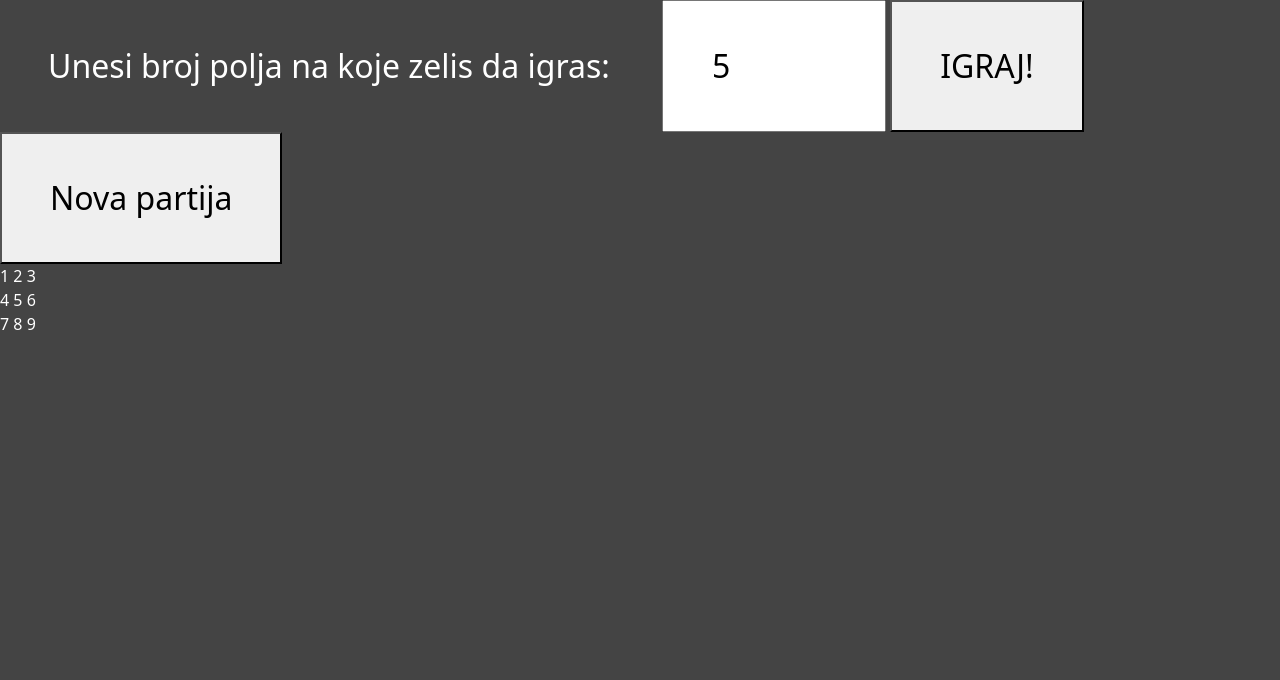
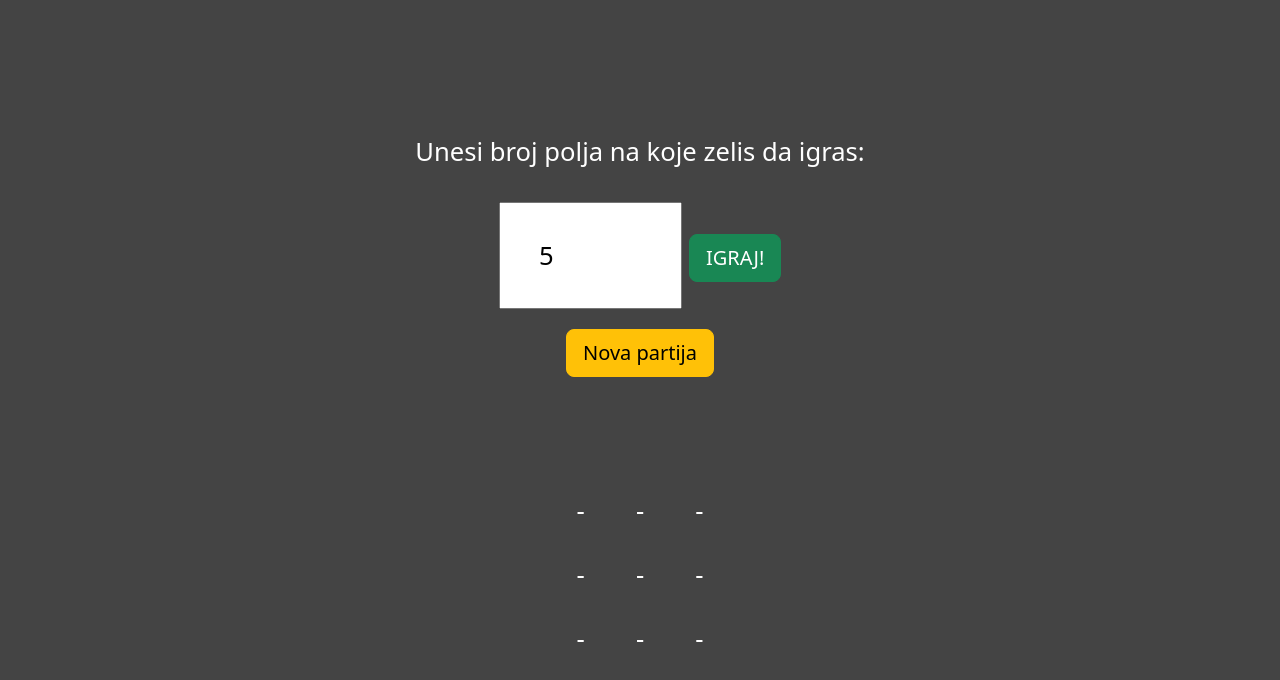
Before and after one commit to djlabat/MemOX, a website with bundled scripts: page index.html in a window 1280 px wide. Both pictures are taken after a click on the button "Nova partija". Built offline with nearby package versions, Linux system fonts and the light colour scheme.

Commit message:
1. ver koja potpuno radi.

```diff
--- a/index.html
+++ b/index.html
@@ -9,29 +9,58 @@
 	<link rel="stylesheet" type="text/css" href="style.css">
 </head>
 <body>
+	<style>
+		body {
+			background-color:
+			#444; color: white;
+			font-size: 1.6em;
+			margin: 100px;
+		}
+
+		label, input, button, span {
+			padding:1em 1.5em; line-height:2em;}
+
+		form {text-align: center;}
+
+		#game-over {padding-top: 2em;}
+		#end-msg {color: lightslategrey}
+		#winner {color: yellow; padding-bottom: 2em;}
+		#who-ply, #where-plyd, #winner, #end-msg, #game-over {text-align: center}
+
+		#btn-rst {margin-top: 1em;}
+
+		#reses {text-align: center;}
+	</style>
 	<div id="who-ply"></div>
 	<div id="where-plyd"></div>
 
 	<form id="form">
-		<label for=inp-play>Unesi broj polja na koje zelis da igras: </label>
+		<label for=inp-play>Unesi broj polja na koje zelis da igras: </label><br>
 		<input type="number" min="1" max="9" name="inp-play" id="inp-play" value="5">
-		<button type="submit" id="btn-ply">IGRAJ!</button>
-		<button type="reset" id="btn-rst">Nova partija</button>
+		<button type="submit" id="btn-ply" class="btn btn-success btn-lg">IGRAJ!</button><br>
+		<button type="reset" id="btn-rst" class="btn btn-warning btn-lg">Nova partija</button>
 	</form>
 
+	<div id="game-over"></div>
 	<div id="winner"></div>
 	<div id="end-msg"></div>
-	<div id="game-over"></div>
 
-	<span class="res" id="res1">1</span>
-	<span class="res" id="res2">2</span>
-	<span class="res" id="res3">3</span><br>
-	<span class="res" id="res4">4</span>
-	<span class="res" id="res5">5</span>
-	<span class="res" id="res6">6</span><br>
-	<span class="res" id="res7">7</span>
-	<span class="res" id="res8">8</span>
-	<span class="res" id="res9">9</span>
+	<div class="reses">
+		<div class="res" id="res1">1</div>
+		<div class="res" id="res2">2</div>
+		<div class="res" id="res3">3</div>
+	</div>
+	<div class="reses">
+		<div class="res" id="res4">4</div>
+		<div class="res" id="res5">5</div>
+		<div class="res" id="res6">6</div><br>
+	</div>
+	<div class="reses">
+		<div class="res" id="res7">7</div>
+		<div class="res" id="res8">8</div>
+		<div class="res" id="res9">9</div>
+	</div>
+
 
 	<script type="text/javascript" src="main.js"></script>
 </body>
--- a/main.js
+++ b/main.js
@@ -1,15 +1,22 @@
 // const render = require("./server.js")
 // latest ver
 /*
-Nacini da se zavrsi partija:
-1.) POBEDA X O
-2.) NERESENO fix
-3.) ISTI POTEZ X O
+Pre svakog poteza dobije se random broj.
+Na taj broj dodajes broj koji upises = broj polja koje ces da igras.
+NPR.:
+RND = 6, unosim -2 => igrao sam na polje 4
+RND = -3, unosim 8 => 5
+9, -8 => 1
 
+Skor da se upisuje u localStorage
+
+Responsive design
+
+resDisplay se prikazuje samo na GAME OVER.
 */
 // Memox
-const p1 = {name: "X", moves: new Set([8,2])}
-const p2 = {name: "O", moves: new Set([4])}
+const p1 = {name: "X", moves: new Set([])}
+const p2 = {name: "O", moves: new Set([])}
 let curPlyr = p1;
 
 const whoPly = document.querySelector("#who-ply")
@@ -21,7 +28,7 @@ const btnRst = document.querySelector('#btn-rst')
 const winner = document.querySelector("#winner")
 const endMsg = document.querySelector('#end-msg')
 const gameOver = document.querySelector("#game-over")
-const [res1, res2, res3, res4, res5, res6, res7, res8, res9] = [...document.querySelectorAll('.res')]
+const res = [...document.querySelectorAll('.res')]
 
 // BUTTONS
 form  .addEventListener("submit", play)
@@ -38,13 +45,17 @@ function startGame (e) {
   winner.innerHTML = ''
   endMsg.innerHTML = ''
   gameOver.innerHTML = ''
+  for (let r of res) r.innerHTML = '-'
+  displayRes()
   console.log("%cNOVA PARTIJA JE ZAPOCETA!", "color:#0ff")
+
 }
 
 function play (e) {
   // !!!!!!!!!ZAMENITI srcElement!!!!!!!!!!
   let br = e.srcElement[0].value // BROJ IZ HTML INPUTA
-
+  // let br = e.target// BROJ IZ HTML INPUTA
+  // console.log(res, br)
   // DA FORM-a NE BI SLALA PODATKE NA SERVAR, JER NAM TO SAD NE TREBA.
   e.preventDefault()
 
@@ -52,11 +63,10 @@ function play (e) {
   if (p1.moves.has(+br) || p2.moves.has(+br)) {
     if (!confirm(`To polje je vec odigrano! Izvini ${curPlyr.name}... Ali to ne sme da se radi. Diskvalifikovan si! Prihvatas li poraz?`)) return
     else {
-      // alert(`Potez je vec odigran! Pobednik je ${curPlyr.name}`)
-      console.log(`Bravo ${curPlyr.name}! Pola poraza ti je oprosteno samim tim sto si prihvatio poraz.`)
+      winner.innerHTML = `Winner is ${switchPlayer().name}!<br>Igrac ${switchPlayer().name} je pokusao da igra na mesto ${br},<br>ali na to mesto je vec jednom igrao ${p1.moves.has(+br) ? p1.name : p2.name}.<br>Zbog toga je ${curPlyr.name} izgubio partiju.`
       alert(`Bravo ${curPlyr.name}! Pola poraza ti je oprosteno samim tim sto si prihvatio poraz.`)
 
-      endGame()
+      return endGame()
     }
   }
   curPlyr.moves.add(+br)
@@ -65,6 +75,8 @@ function play (e) {
   if (winCheck(curPlyr)) return endGame()
   if (drawCheck()) return endGame()
   switchPlayer()
+  displayRes()
+  whoPlay()
 }
 
 function winCheck(pX) {
@@ -80,28 +92,32 @@ function winCheck(pX) {
   ]
 
   if (winCombs.some(w => w.every(br => pX.moves.has(br)))) {
-    winner.innerHTML += `Winner is ${pX.name}`
+    winner.innerHTML = `Winner is ${pX.name}`
+    if (pX == p1) winner.style.color = "#88f"
+    else winner.style.color = "#f88"
     return true
   }
 }
 
 function drawCheck () {
   if (curPlyr.moves.size == 5) {
-    winner.innerHTML += "Neresena partija!"
+    winner.innerHTML = "Neresena partija!"
     return true
   }
 }
 
 function switchPlayer() {
-  curPlyr = curPlyr==p1 ? p2 : p1
-  displayRes()
+  return curPlyr = curPlyr==p1 ? p2 : p1
+}
+
+function whoPlay () {
   if (curPlyr == p1) {
     whoPly.textContent = `Na potezu je: ${curPlyr.name}`
-    instr.style.color = "#88f"
+    whoPly.style.color = "#88f"
   }
   else {
     whoPly.textContent = `Na potezu je: ${curPlyr.name}`
-    instr.style.color = "#f88"
+    whoPly.style.color = "#f88"
   }
 }
 
@@ -110,31 +126,23 @@ function endGame() {
   displayRes()
   endMsg.innerHTML += `${p1.name} je igrao na poljima: ${[...p1.moves]} <br>
 ${p2.name} je igrao na poljima: ${[...p2.moves]}`
-  gameOver.innerHTML += "<br>======== GAME OVER ======="
+  gameOver.innerHTML += "=====>>> GAME OVER <<<====="
   btnPly.disabled=true
 }
 
 function displayRes () {
-  let res = [ [],[],[] ]
-  for (let r=0; r<3; r++) {
-    for (let k=0; k<3; k++) {
-      if (p1.moves.has(r*3+k+1)) {
-        res[r][k]=p1.name
-      } else if (p2.moves.has(r*3+k+1)) {
-        res[r][k]=p2.name
+  for (let r=0; r<9; r++) {
+    if (p1.moves.has(r+1)) {
+        res[r].innerHTML = p1.name
+      } else if (p2.moves.has(r+1)) {
+        res[r].innerHTML = p2.name
       } else {
-        res[r][k]=""
-      }
+        res[r].innerHTML = "-"
     }
   }
-  console.group("%cMemox", "color:#8f8")
-  console.log(res[0])
-  console.log(res[1])
-  console.log(res[2])
-  console.log("---------------------------")
-  console.groupEnd()
 }
 
+// FOR TESTING
 function randomPlay () {
   let arr = [1,2,3,4,5,6,7,8,9]
 
@@ -157,4 +165,4 @@ function randomPlay () {
 
 // startGame()
 // randomPlay()
-displayRes()
+// displayRes()
--- a/server.js
+++ b/server.js
@@ -5,7 +5,6 @@ const fs = require('fs');
 
 const port = process.env.PORT || 3000
 
-function render () {
 fs.readFile('./index.html', function (err, html) {
 
     if (err) throw err;
@@ -22,6 +21,3 @@ function render () {
 app.get('/', (req, res) => {
     res.send("Zdravo Svete!")
 });
-}
-
-exports.render = render
--- a/style.css
+++ b/style.css
@@ -1,21 +1,28 @@
 body {
 	background-color: #444;
 	color: white;
-
+	font-size: 1.6em;
+	margin: 100px;
 }
 
-#instr {
-	font-size: 2em;
+label, input, button, span {
+	padding:1em 1.5em;
+	line-height:2em;
 }
 
-label, input, button {
-	font-size: 2em;
-	padding:1em 1.5em;
-	line-height:2em;
+form {text-align: center;}
 
+#game-over {padding-top: 2em;}
+#end-msg {color: lightslategrey}
+#winner {color: yellow; padding-bottom: 2em;}
+#who-ply, #where-plyd, #winner, #end-msg, #game-over {text-align: center}
+
+#btn-rst {margin-top: 1em;}
+
+.reses {
+	display: flex;
+	justify-content: center;
 }
-
-#end-msg {
-	font-size: 2em;
-	color: lightslategrey
+.res {
+	margin: 0.5em 1em;
 }
```
Lines whose indentation alone changed are shown as unchanged.
